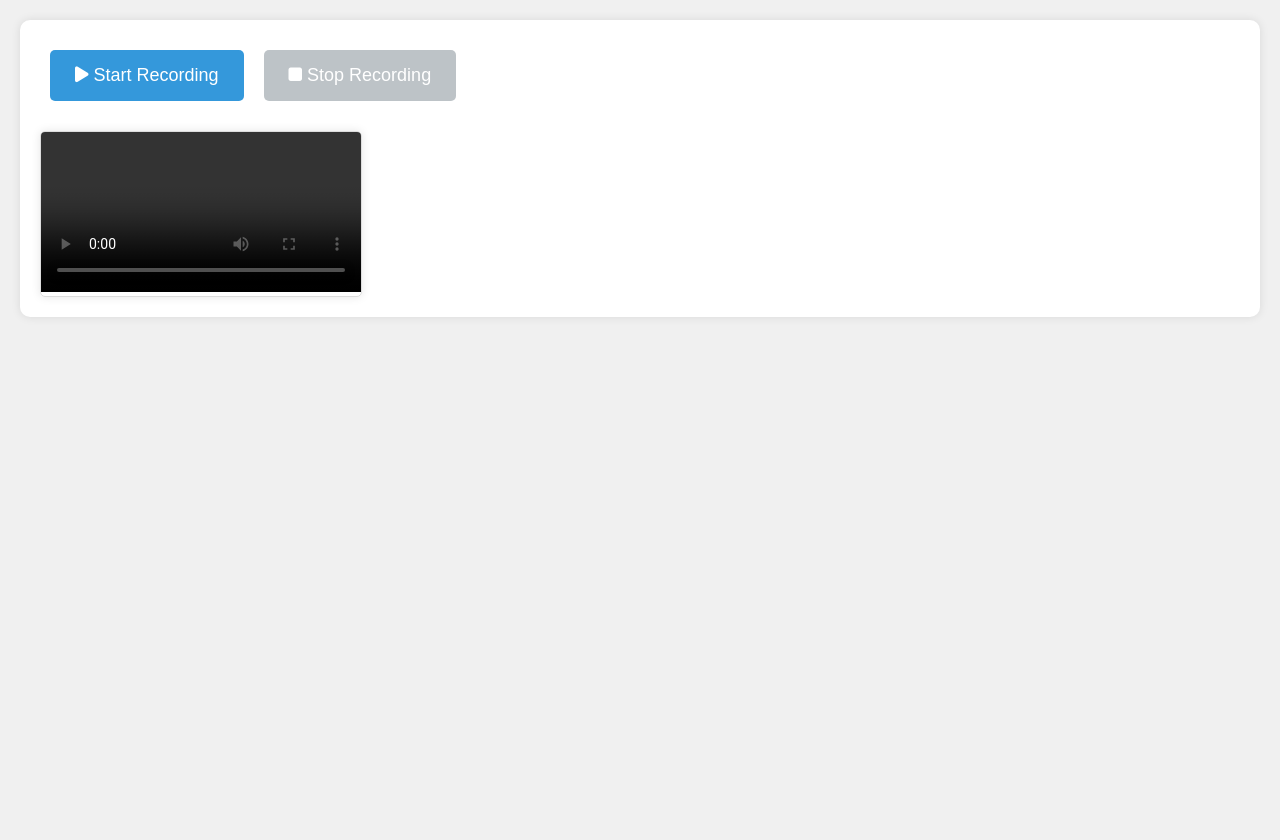
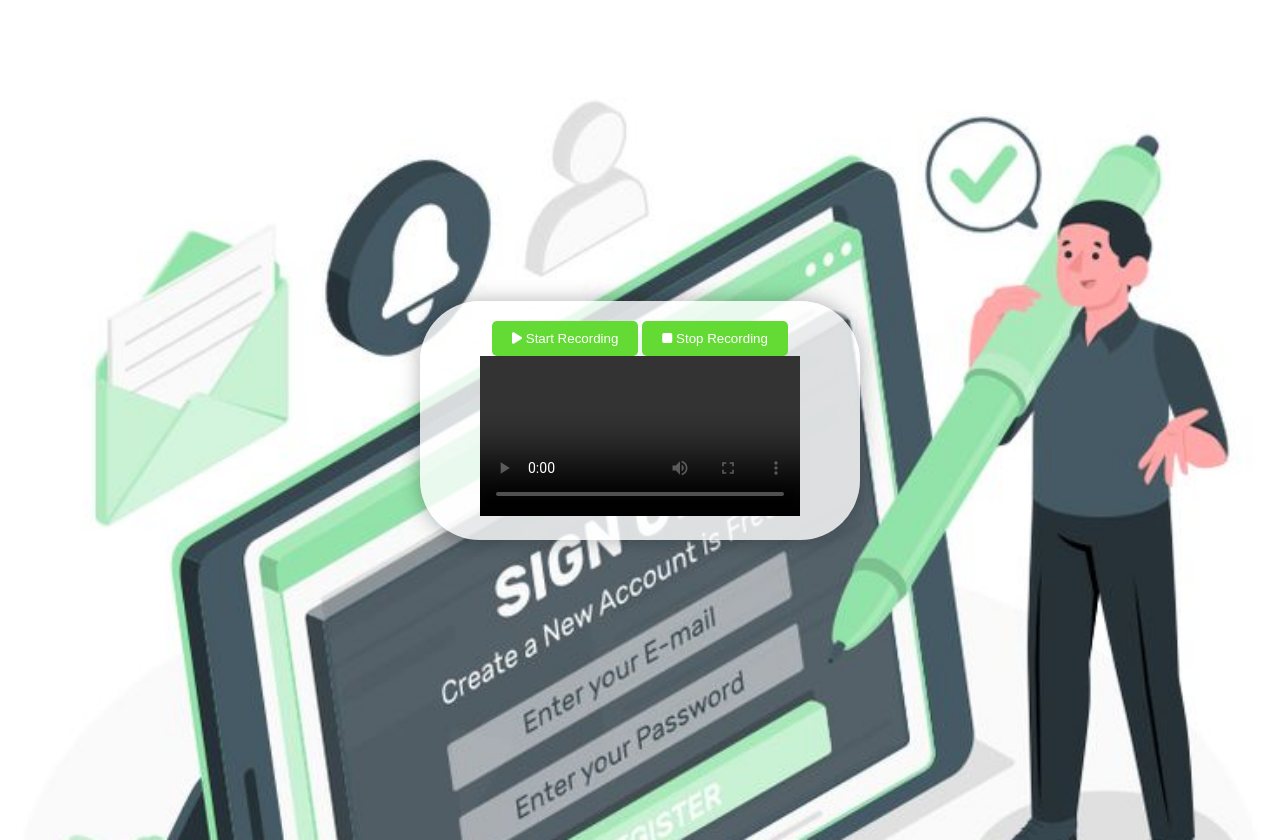
Before and after one commit to Anshz7/AuthentiCheck-, a plain HTML site: page index.html in a window 1280 px wide. Before the commit the page ends 800 px from the top, so only its background shows below. Drawn offline with Linux system fonts and the light colour scheme.

Commit message:
Add files via upload

```diff
--- a/styles.css
+++ b/styles.css
@@ -1,62 +1,47 @@
-/* styles.css */
-
 body {
     margin: 0;
-    font-family: 'Arial', sans-serif;
-    background-color: #f0f0f0; /* Added background color */
+    padding: 20px;
+    font-family: 'Roboto', sans-serif;
+    background-image: url('sign\ up.jpg'); /* Replace 'background.jpg' with your image */
+    background-size: cover;
+    display: flex;
+    align-items: center;
+    justify-content: center;
+    height: 100vh;
+    overflow: hidden;
 }
 
 .container {
-    display: flex;
-    flex-direction: column;
-    align-items: flex-start;
+    background-color: rgba(255, 255, 255, 0.8); /* Semi-transparent white background */
     padding: 20px;
-    margin: 20px; /* Added margin for better spacing */
-    border-radius: 10px;
-    background-color: #fff; /* Added background color for container */
-    box-shadow: 0 0 10px rgba(0, 0, 0, 0.1); /* Added box shadow */
+    border-radius: 60px;
+    box-shadow: 0 0 20px rgba(0, 0, 0, 0.3);
+    width: 400px;
+    text-align: center;
 }
 
-.controls {
-    display: flex;
-    flex-direction: row; /* Changed to row for horizontal alignment */
-    justify-content: flex-start; /* Align buttons to the left */
-    margin-bottom: 20px; /* Added margin for spacing between buttons and video */
+h1 {
+    color: #2c3e50;
 }
 
-.record-button {
-    font-size: 18px;
-    padding: 15px 25px;
-    margin: 10px;
-    background-color: #3498db;
+.form {
+    margin-top: 50px;
+}
+
+button {
+    padding: 10px 20px;
+    background-color: #63db34;
     color: #fff;
     border: none;
     border-radius: 5px;
     cursor: pointer;
-    transition: background-color 0.3s ease, transform 0.2s ease;
 }
 
-.record-button:hover {
-    background-color: #2980b9;
-    transform: scale(1.05);
+a {
+    color: #e74c3c;
+    text-decoration: none;
 }
 
-.record-button:disabled {
-    background-color: #bdc3c7;
-    cursor: not-allowed;
+a:hover {
+    text-decoration: underline;
 }
-
-.video-container {
-    max-width: 100%;
-    overflow: hidden;
-    border: 1px solid #ddd;
-    border-radius: 5px;
-    box-shadow: 0 0 10px rgba(0, 0, 0, 0.1); /* Added box shadow for video container */
-}
-
-@media screen and (max-width: 600px) {
-    .record-button {
-        font-size: 16px;
-        padding: 10px 20px;
-    }
-}
```
Also changed, not shown: f1.html (added, +49 -0 lines), scripts.js (added, +57 -0 lines), sign up.jpg (added), 1 other file.
